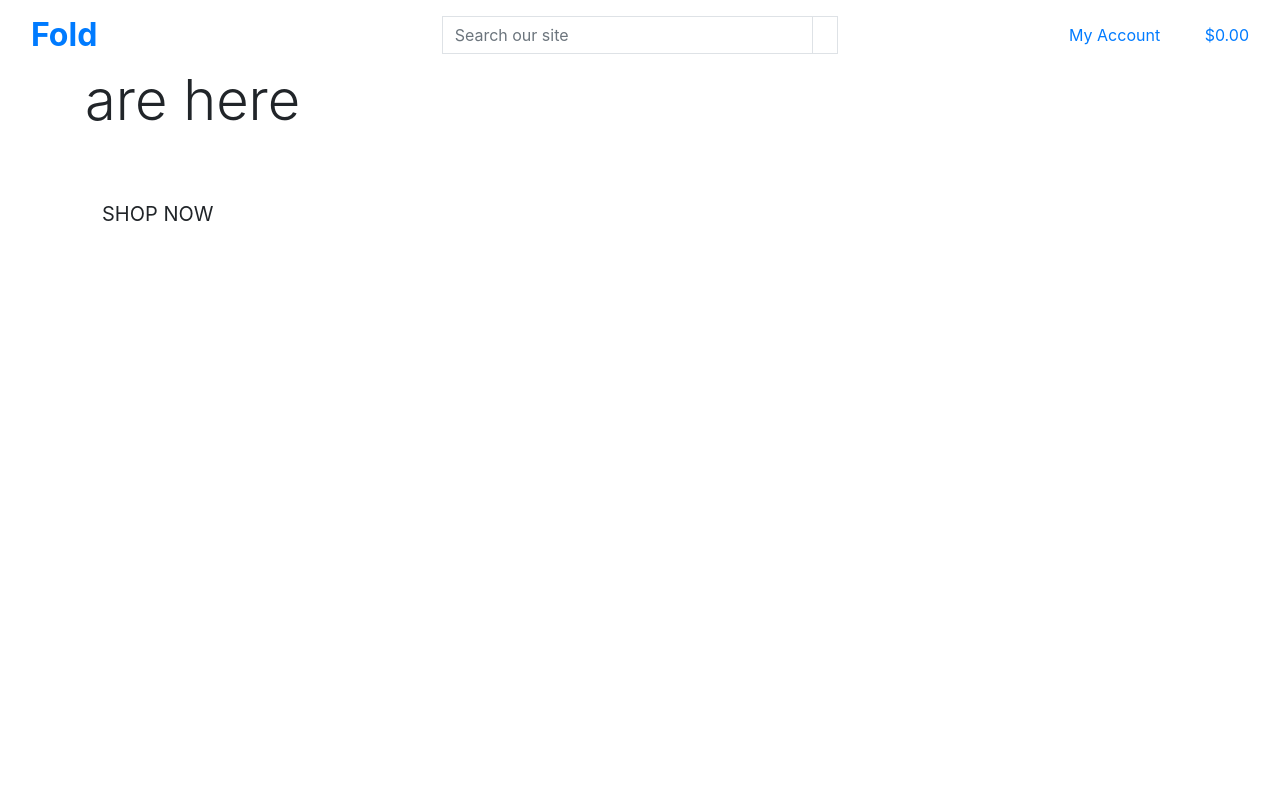
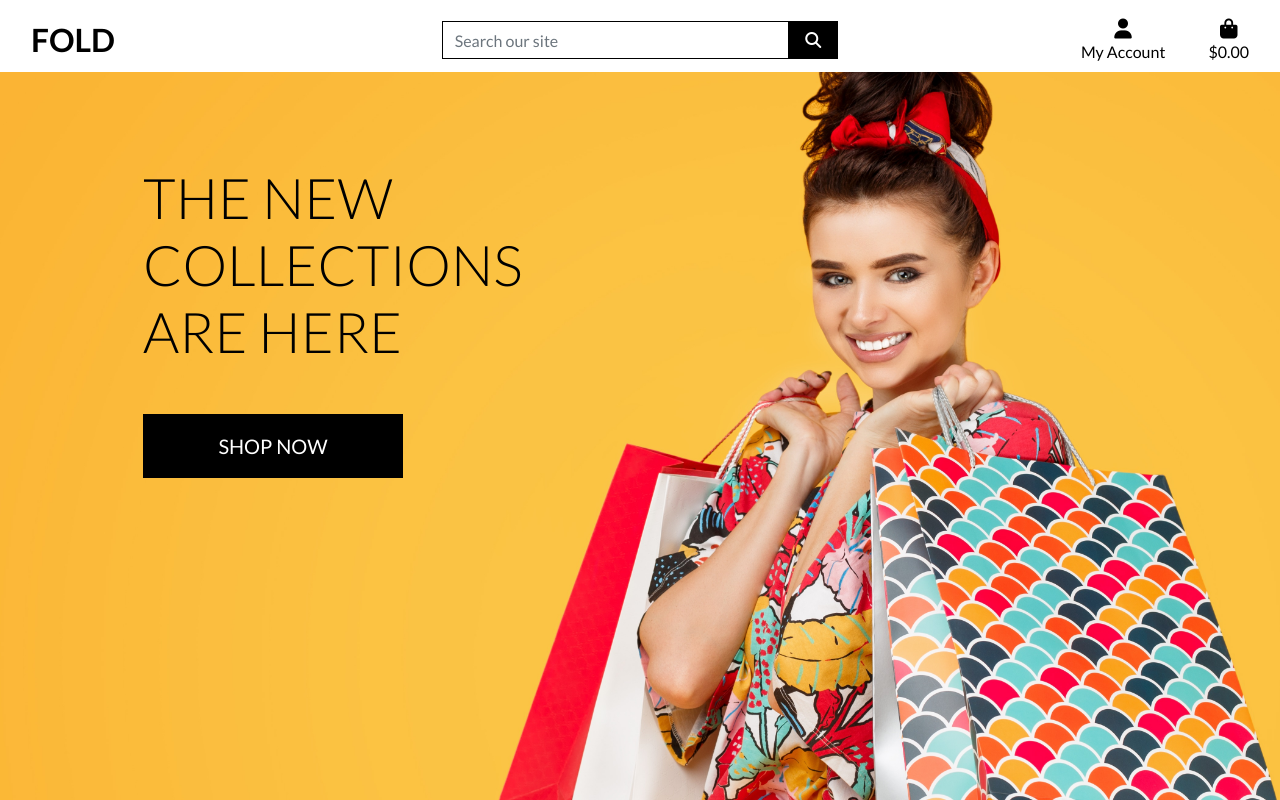
Before and after one commit to maggku/fold, a Django app: template home/templates/home/index.html in a window 1280 px wide. Run offline with Django 3.2, Linux system fonts and the light colour scheme; the template is opened without the code that fills it, so the values that code supplies are empty; some libraries are stand-ins or nearby versions.

Commit message:
Completed home page and css

```diff
--- a/fold/settings.py
+++ b/fold/settings.py
@@ -51,6 +51,7 @@
     'django.middleware.common.CommonMiddleware',
     'django.middleware.csrf.CsrfViewMiddleware',
     'django.contrib.auth.middleware.AuthenticationMiddleware',
+    # 'allauth.account.middleware.AccountMiddleware',
     'django.contrib.messages.middleware.MessageMiddleware',
     'django.middleware.clickjacking.XFrameOptionsMiddleware',
 ]
@@ -148,6 +149,10 @@
 # https://docs.djangoproject.com/en/3.2/howto/static-files/
 
 STATIC_URL = '/static/'
+STATICFILES_DIRS = (os.path.join(BASE_DIR, 'static'),)
+
+MEDIA_URL = '/media/'
+MEDIA_ROOT = os.path.join(BASE_DIR, 'media')
 
 # Default primary key field type
 # https://docs.djangoproject.com/en/3.2/ref/settings/#default-auto-field
--- a/fold/urls.py
+++ b/fold/urls.py
@@ -15,9 +15,11 @@
 """
 from django.contrib import admin
 from django.urls import path, include
+from django.conf import settings
+from django.conf.urls.static import static
 
 urlpatterns = [
     path('admin/', admin.site.urls),
     path('accounts/', include('allauth.urls')),
     path('', include('home.urls')),
-]
+] + static(settings.STATIC_URL, document_root=settings.STATICFILES_DIRS[0]) + static(settings.MEDIA_URL, document_root=settings.MEDIA_ROOT)
--- /dev/null
+++ b/static/css/base.css
@@ -0,0 +1,81 @@
+html {
+    height: 100%;
+}
+
+body {
+    background: url('/media/homepage_background_cropped.jpg') no-repeat center center fixed;
+    background-size: cover;
+    height: calc(100vh - 164px);
+    color: #555;
+    font-family: 'Lato';
+}
+
+/* from Bulma */
+.icon {
+    align-items: center;
+    display: inline-flex;
+    justify-content: center;
+    height: 1.5rem;
+    width: 1.5rem;
+}
+
+.logo-font {
+    text-transform: uppercase;
+}
+
+.main-logo-link {
+    width: fit-content;
+}
+
+.shop-now-button {
+    background: black;
+    color: white;
+    min-width: 260px;
+}
+
+.btn-black {
+    background: black;
+    color: white;
+}
+
+.shop-now-button:hover,
+.shop-now-button:active,
+.shop-now-button:focus,
+.btn-black:hover,
+.btn-black:active,
+.btn-black:focus {
+    background: #222;
+    color: white;
+}
+
+.text-black {
+    color: #000 !important;
+}
+
+.border-black {
+    border: 1px solid black !important;
+}
+
+/* -------------------------------- Media Queries */
+
+/* Slightly larger container on xl screens */
+@media (min-width: 1200px) {
+  .container {
+    max-width: 80%;
+  }
+}
+
+/* fixed top navbar only on medium and up */
+@media (min-width: 992px) {
+    .fixed-top-desktop-only {
+        position: fixed;
+        top: 0;
+        right: 0;
+        left: 0;
+        z-index: 1030;
+    }
+
+    .header-container {
+        padding-top: 164px;
+    }
+}
--- a/templates/base.html
+++ b/templates/base.html
@@ -1,5 +1,3 @@
-{% load static %}
-
 {% load static %}
 
 <!doctype html>
@@ -17,14 +15,21 @@
   {% endblock %}
 
   {% block corecss %}
+
   <link rel="stylesheet" href="https://stackpath.bootstrapcdn.com/bootstrap/4.4.1/css/bootstrap.min.css"
-    integrity="sha384-Vkoo8x4CGsO3+Hhxv8T/Q5PaXtkKtu6ug5TOeNV6gBiFeWPGFN9MuhOf23Q9Ifjh" crossorigin="anonymous">
+  integrity="sha384-Vkoo8x4CGsO3+Hhxv8T/Q5PaXtkKtu6ug5TOeNV6gBiFeWPGFN9MuhOf23Q9Ifjh" crossorigin="anonymous">
+  <link rel="preconnect" href="https://fonts.googleapis.com">
+  <link rel="preconnect" href="https://fonts.gstatic.com" crossorigin>
+  <link href="https://fonts.googleapis.com/css2?family=Lato:ital,wght@0,100;0,300;0,400;0,700;0,900;1,100;1,300;1,400;1,700;1,900&display=swap" rel="stylesheet">
+  <link rel="stylesheet" href="{% static 'css/base.css' %}">
+
   {% endblock %}
 
   {% block extra_css %}
   {% endblock %}
 
   {% block corejs %}
+  <script src="https://kit.fontawesome.com/a06978facc.js" crossorigin="anonymous"></script>
   <script src="https://cdn.jsdelivr.net/npm/jquery@3.5.1/dist/jquery.min.js"
     integrity="sha256-9/aliU8dGd2tb6OSsuzixeV4y/faTqgFtohetphbbj0=" crossorigin="anonymous"></script>
   <script src="https://cdn.jsdelivr.net/npm/popper.js@1.16.0/dist/umd/popper.min.js"
@@ -38,7 +43,7 @@
   {% block extra_js %}
   {% endblock %}
 
-  <title>Boutique Ado {% block extra_title %}{% endblock %}</title>
+  <title>Fold {% block extra_title %}{% endblock %}</title>
 </head>
 
 <body>
```
Also changed, not shown: db.sqlite3, media/homepage_background_cropped.jpg (added).
